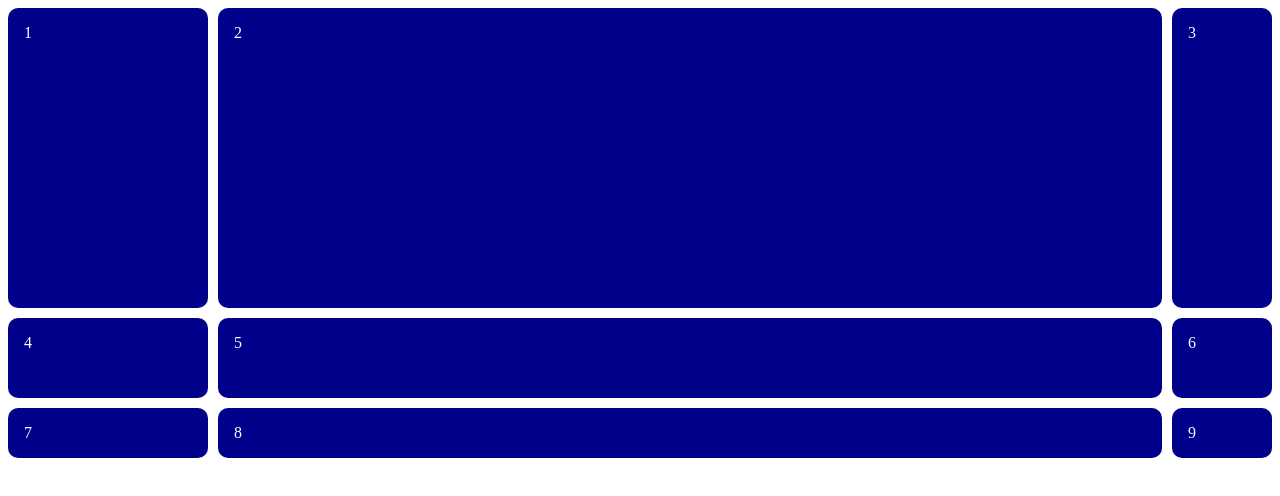
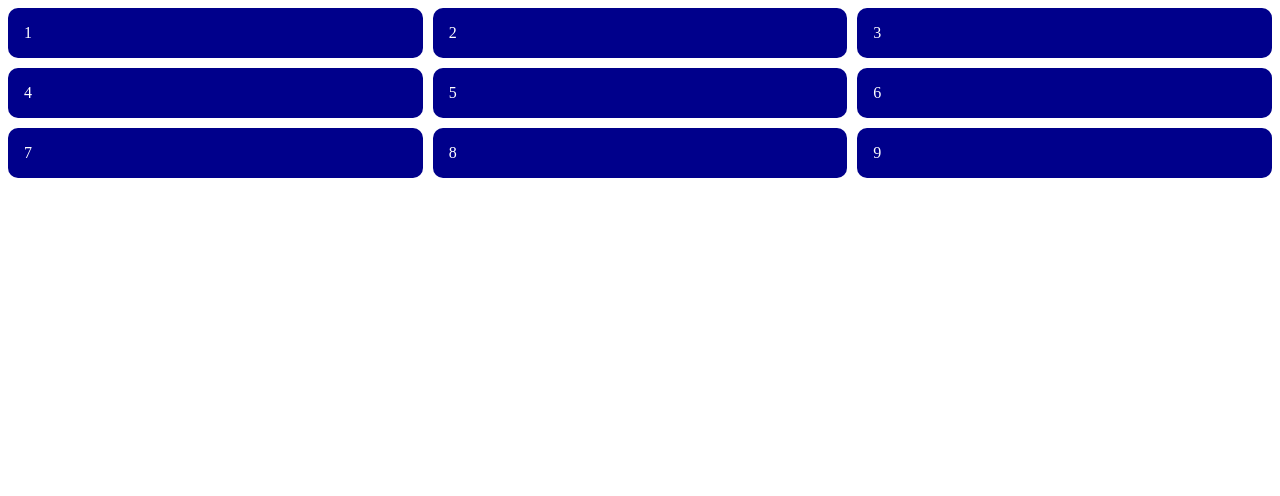
Before and after one commit to born-to-be-mad/css, a plain HTML site: page css-grid/css-grid-04-templates.html in a window 1280 px wide. Drawn offline with Linux system fonts and the light colour scheme.

Commit message:
Css grid: fraction example

```diff
--- a/css-grid/css-grd-04.css
+++ b/css-grid/css-grd-04.css
@@ -7,9 +7,13 @@ body {
 
   /* grid-template-columns: 200px 400px 100px; */
   /* grid-template-columns: repeat(3, 300px); */
-  grid-template-columns: 200px 1fr 100px; /* fraction */
+  /* FRACTIONS */
+  /* grid-template-columns: 200px 1fr 100px; */
+  /* grid-template-columns: 200px 1fr 50px 2fr; */
+  grid-template-columns: repeat(3, 1fr);
 
-  grid-template-rows: 300px 80px;
+  /*grid-template-rows: 300px 80px; */
+  grid-template-rows: repeat(4, auto);
 }
 
 .container > * {
```
